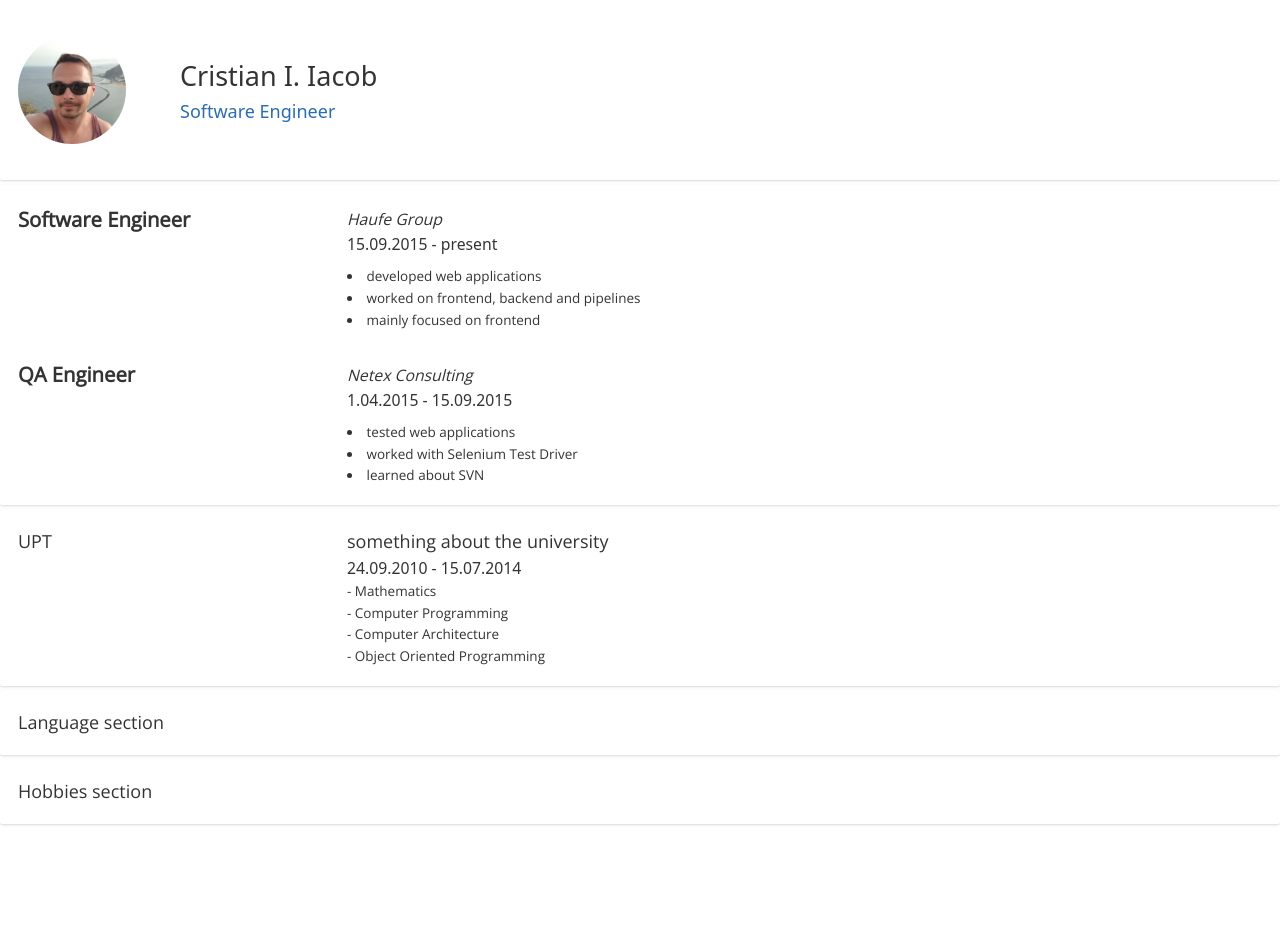
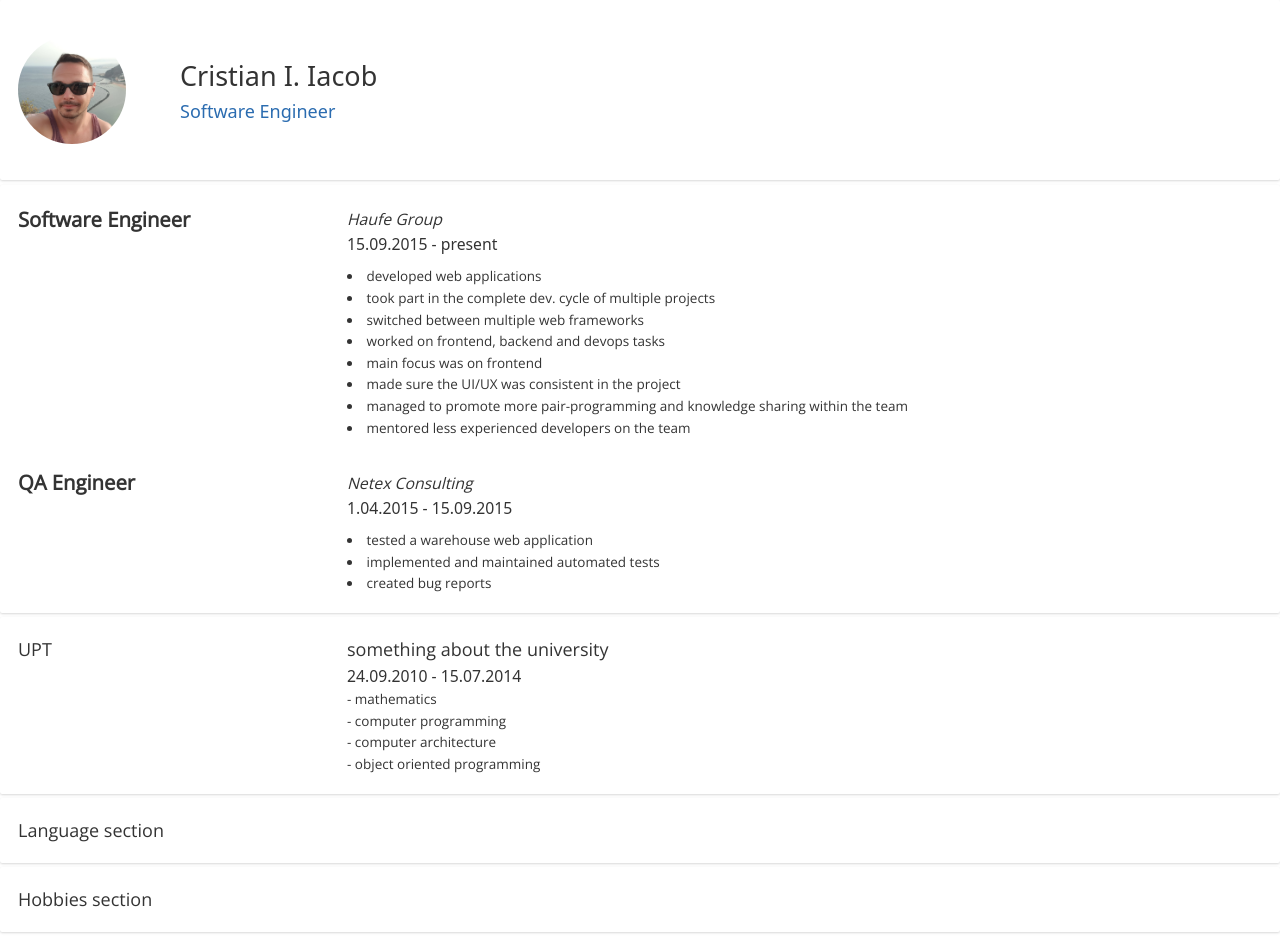
Before and after one commit to CristianIacob/resume, a Next.js app: page / in a window 1280 px wide. Before the commit the page ends 829 px from the top, so only its background shows below. Built offline with nearby package versions, Linux system fonts and the light colour scheme.

Commit message:
update resume file

```diff
--- a/components/Education/index.jsx
+++ b/components/Education/index.jsx
@@ -29,7 +29,6 @@ const Summary = (props) => {
 
 function Education(props) {
   const education = props.data;
-  console.log("Education -> education", education);
 
   return (
     <Group>
--- a/public/resume.json
+++ b/public/resume.json
@@ -13,14 +13,23 @@
       "startDate": "15.09.2015",
       "endDate": "present",
       "position": "Software Engineer",
-      "responsabilities": ["developed web applications", "worked on frontend, backend and pipelines", "mainly focused on frontend"]
+      "responsabilities": [
+        "developed web applications",
+        "took part in the complete dev. cycle of multiple projects",
+        "switched between multiple web frameworks",
+        "worked on frontend, backend and devops tasks",
+        "main focus was on frontend",
+        "made sure the UI/UX was consistent in the project",
+        "managed to promote more pair-programming and knowledge sharing within the team",
+        "mentored less experienced developers on the team"
+      ]
     },
     {
       "company": "Netex Consulting",
       "startDate": "1.04.2015",
       "endDate": "15.09.2015",
       "position": "QA Engineer",
-      "responsabilities": ["tested web applications", "worked with Selenium Test Driver", "learned about SVN"]
+      "responsabilities": ["tested a warehouse web application", "implemented and maintained automated tests", "created bug reports"]
     }
   ],
   "education": [
@@ -30,8 +39,39 @@
       "startDate": "24.09.2010",
       "endDate": "15.07.2014",
       "description": "something about the university",
-      "skills": ["Mathematics", "Computer Programming", "Computer Architecture", "Object Oriented Programming"],
-      "award": "Bachelor degree"
+      "skills": ["mathematics", "computer programming", "computer architecture", "object oriented programming"],
+      "award": "Bachelor degree of Computer Science?"
     }
-  ]
+  ],
+  "language": {
+    "native": "Romanian",
+    "understanding": {
+      "listening": [{ "english": "C2" }, { "german": "C1" }],
+      "reading": [{ "english": "C2" }, { "german": "B2" }]
+    },
+    "speaking": {
+      "spoken interaction": [{ "english": "C2" }, { "german": "A2" }],
+      "spoken production": [{ "english": "C2" }, { "german": "A2" }]
+    },
+    "writing": ["C1", "B1"]
+  },
+  "skills": {
+    "soft-skills": [
+      "good communication skills",
+      "team oriented person",
+      "problem-solving attitude",
+      "capable of establishing priorities",
+      "capable of adapting and learning quickly",
+      "analytical thinking",
+      "critical thinking"
+    ],
+    "front-end": ["angular.js", "react.js", "next.js", "GWT", "jQuery", "asp.NET", "mobx", "CSS", "SCSS", "tailwindcss", "css modules"],
+    "back-end": ["node.js", "express.js", "axios", "restful api", "mongoDB"],
+    "devops": ["jenkins", "gitlab-ci", "azure container registry", "aws s3", "aws ses"],
+    "other": ["git", "github", "gitlab", "jira", "scrum", "npm", "yarn"]
+  },
+  "self": {
+    "hobbies": ["traveling", "movies", "video games", "board games"],
+    "interests": ["psychology", "UI/UX design", "mindfulness"]
+  }
 }
```
